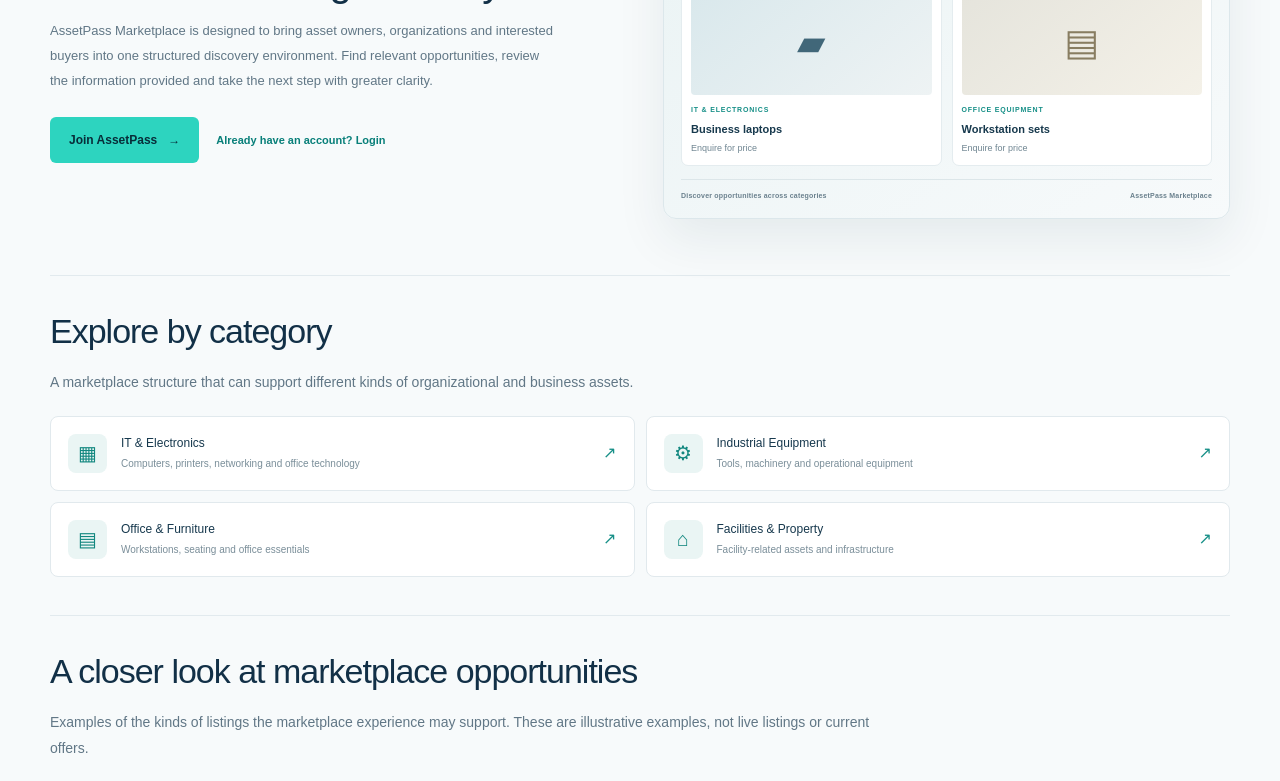
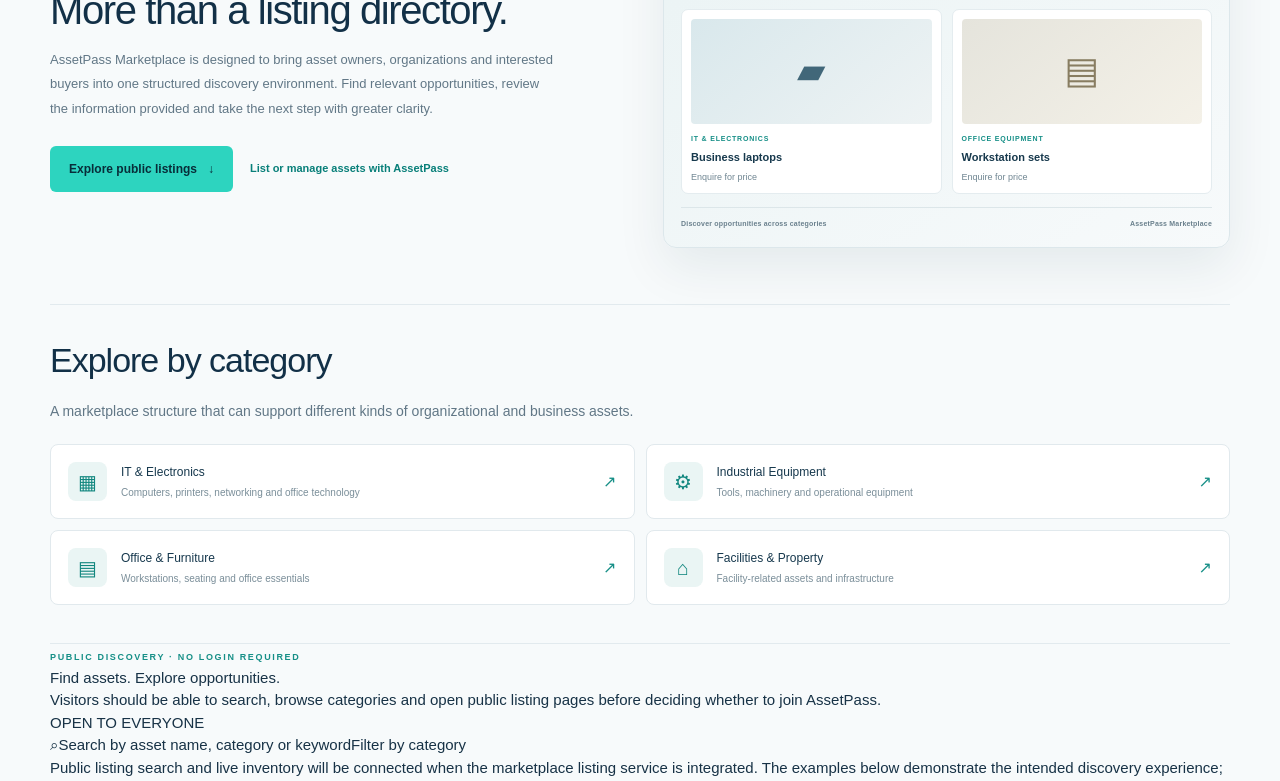
Before and after one commit to hlestakovjames/assetpass-frontend, a Next.js app: page /marketplace in a window 1280 px wide. Shown: the part 780-1561 px from the top of the page. Built offline with nearby package versions, Linux system fonts and the light colour scheme.

Commit message:
Clarify public no-login marketplace discovery

```diff
--- a/src/app/marketplace/page.tsx
+++ b/src/app/marketplace/page.tsx
@@ -18,7 +18,7 @@ export default function MarketplacePage() {
   return <PublicPage
     eyebrow="THE ASSETPASS MARKETPLACE"
     title="A smarter way to discover and connect around assets."
-    description="Explore asset opportunities, connect with organizations and make more informed decisions through a marketplace experience connected to the wider AssetPass ecosystem."
+    description="Discover assets listed by organizations and sellers, compare opportunities and explore what is available. The public marketplace is designed to be browsed without an AssetPass account—sign-in should only be requested when you choose an action that requires an account."
   >
     <section className="marketplace-intro">
       <div className="marketplace-intro-copy">
@@ -26,8 +26,8 @@ export default function MarketplacePage() {
         <h2>More than a listing directory.</h2>
         <p>AssetPass Marketplace is designed to bring asset owners, organizations and interested buyers into one structured discovery environment. Find relevant opportunities, review the information provided and take the next step with greater clarity.</p>
         <div className="marketplace-actions">
-          <a href="https://assetpass-app.vercel.app/register" className="home-primary-button">Join AssetPass <span aria-hidden="true">→</span></a>
-          <a href="https://assetpass-app.vercel.app" className="marketplace-text-link">Already have an account? Login</a>
+          <a href="#public-listings" className="home-primary-button">Explore public listings <span aria-hidden="true">↓</span></a>
+          <a href="https://assetpass-app.vercel.app/register" className="marketplace-text-link">List or manage assets with AssetPass</a>
         </div>
       </div>
       <div className="marketplace-visual" aria-label="Illustrative marketplace listing preview">
@@ -46,8 +46,14 @@ export default function MarketplacePage() {
       <div className="marketplace-category-grid">{categories.map(item => <article className="marketplace-category" key={item.title}><span className="marketplace-category-icon">{item.icon}</span><div><h3>{item.title}</h3><p>{item.detail}</p></div><span className="marketplace-category-arrow">↗</span></article>)}</div>
     </ContentSection>
 
-    <ContentSection title="A closer look at marketplace opportunities">
-      <p className="marketplace-section-lead">Examples of the kinds of listings the marketplace experience may support. These are illustrative examples, not live listings or current offers.</p>
+    <div id="public-listings" className="marketplace-public-discovery">
+      <div className="marketplace-public-heading"><div><span className="marketplace-kicker">PUBLIC DISCOVERY · NO LOGIN REQUIRED</span><h2>Find assets. Explore opportunities.</h2><p>Visitors should be able to search, browse categories and open public listing pages before deciding whether to join AssetPass.</p></div><span className="marketplace-open-label">OPEN TO EVERYONE</span></div>
+      <div className="marketplace-public-search" aria-label="Illustrative public marketplace search"><span aria-hidden="true">⌕</span><span>Search by asset name, category or keyword</span><span className="marketplace-filter-label">Filter by category</span></div>
+      <p className="marketplace-live-note">Public listing search and live inventory will be connected when the marketplace listing service is integrated. The examples below demonstrate the intended discovery experience; they are not live offers.</p>
+    </div>
+
+    <ContentSection title="Examples of assets visitors could discover">
+      <p className="marketplace-section-lead">These sample cards illustrate how publicly visible listings can advertise available assets. Actual listings will display only information approved for public viewing.</p>
       <div className="marketplace-listing-grid">{listings.map(item => <article className="marketplace-listing" key={item.name}><div className="marketplace-listing-art"><span>{item.tag === "Technology" ? "▰" : item.tag === "Furniture" ? "▤" : "⚙"}</span><small>EXAMPLE LISTING</small></div><div className="marketplace-listing-body"><small>{item.category}</small><h3>{item.name}</h3><p>{item.detail}</p><div className="marketplace-listing-bottom"><strong>{item.price}</strong><span>Illustrative</span></div></div></article>)}</div>
     </ContentSection>
 
@@ -74,6 +80,6 @@ export default function MarketplacePage() {
     </ContentSection>
 
     <section className="marketplace-final-cta"><span className="marketplace-kicker">BE PART OF THE ASSETPASS ECOSYSTEM</span><h2>Discover what's possible with connected assets.</h2><p>Create an account to get started with the AssetPass ecosystem.</p><a href="https://assetpass-app.vercel.app/register" className="home-primary-button">Get started with AssetPass <span aria-hidden="true">→</span></a></section>
-    <p className="marketplace-release-note">Marketplace features are introduced in line with the capabilities actually released in the application. Live inventory, transaction execution, payment processing and escrow are not represented as available services on this page.</p>
+    <p className="marketplace-release-note">Public browsing is the intended marketplace experience and should not require login. Live listing search, listing detail pages and seller publishing depend on the marketplace backend and are not yet connected on this public website. Transaction execution, payment processing and escrow are not represented as available services.</p>
   </PublicPage>;
 }
```
